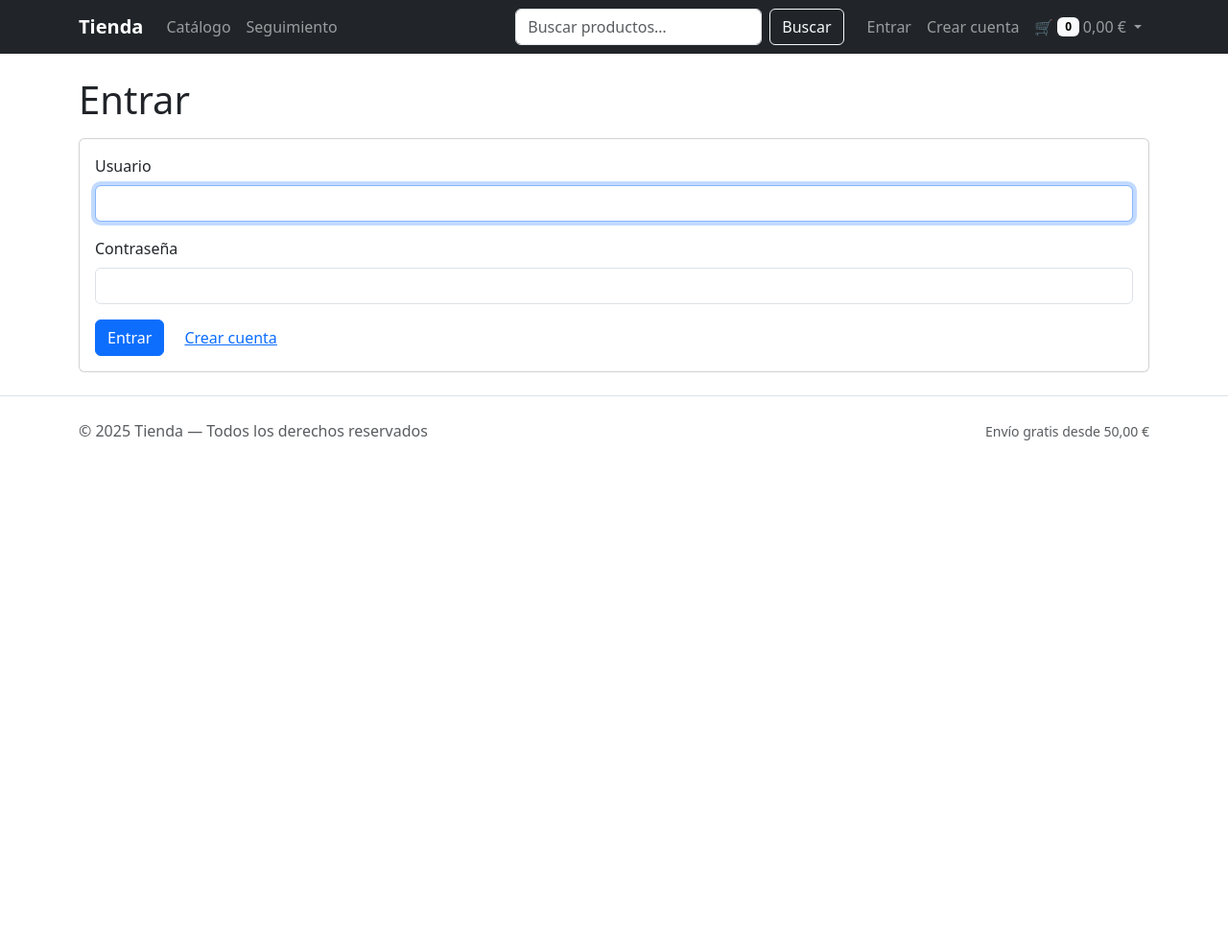
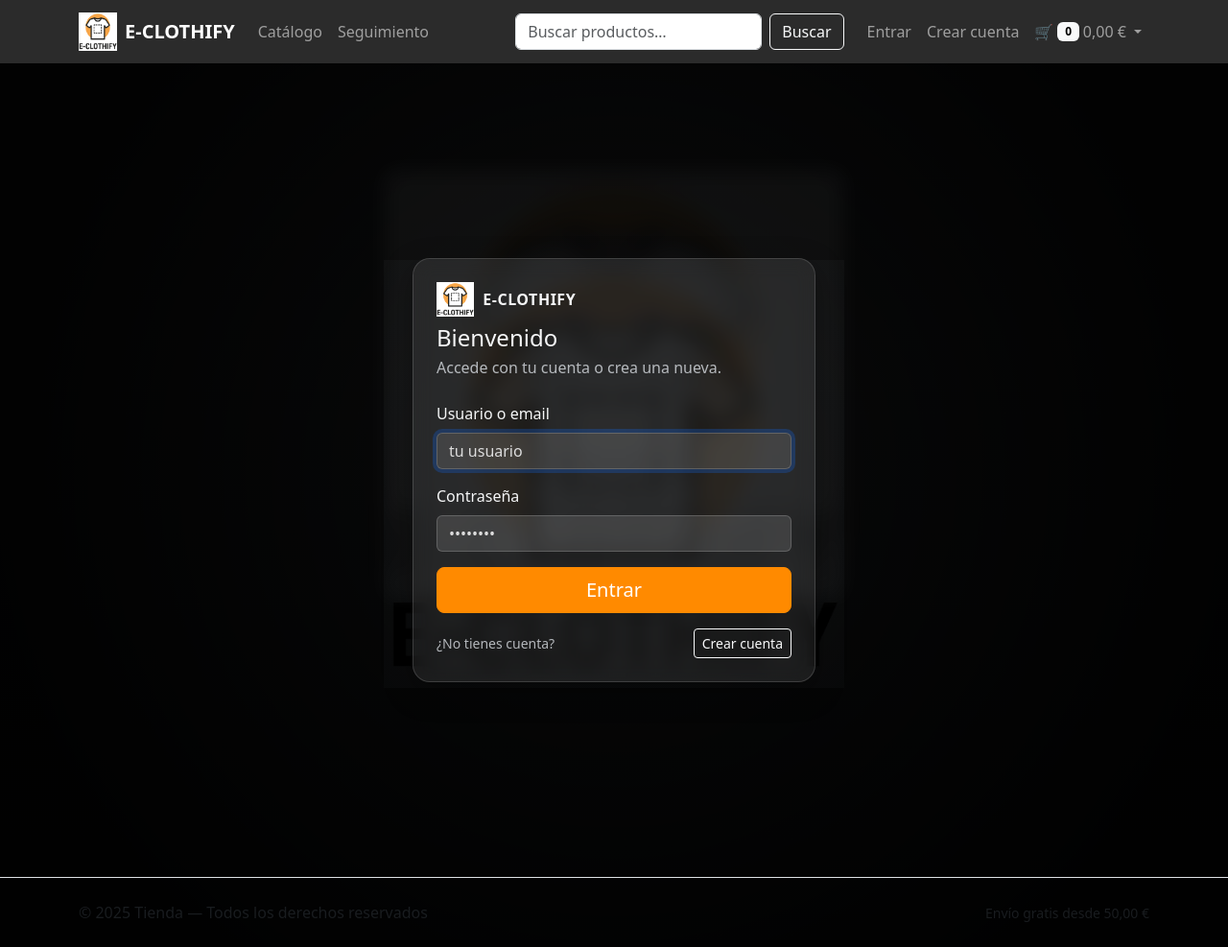
Before and after one commit to jesrammar/ecommerce-store, a Django app: page /cuenta/login/ in a window 1280 px wide. Shown: the whole page at 96% size. Before the commit the page ends 459 px from the top, so only its background shows below. Run offline with Django 4.2, Linux system fonts and the light colour scheme.

Commit message:
git commit -m "feat: new login and register implemented!"

```diff
--- a/templates/accounts/login.html
+++ b/templates/accounts/login.html
@@ -1,36 +1,133 @@
 {% extends "base.html" %}
+{% load static %}
 {% block title %}Entrar{% endblock %}
 
+{% block body_class %}auth-bg{% endblock %}
+
+{% block extra_head %}
+<style>
+  /* --- Fondo con logo difuso y degradado elegante --- */
+  .auth-bg{
+  min-height:100vh;
+  background:
+    radial-gradient(circle at center, rgba(0,0,0,.45), rgba(0,0,0,.9) 80%),
+    url("{% static 'img/E-Clothify.png' %}") center/480px no-repeat,
+    linear-gradient(180deg, #141516, #0b0c0d);
+  background-blend-mode: overlay;
+  position: relative;
+  overflow: hidden;
+}
+
+/* capa para difuminar aún más el logo */
+.auth-bg::before{
+  content:"";
+  position:fixed;
+  inset:0;
+  background:
+    url("{% static 'img/E-Clothify.png' %}") center/480px no-repeat;
+  opacity:.04;
+  filter: blur(12px);
+  pointer-events:none;
+}
+
+  /* Contenedor centrado */
+  .auth-wrap{
+    min-height:100vh;
+    display:flex;
+    align-items:center;
+    justify-content:center;
+    padding:24px;
+  }
+
+  /* Tarjeta estilo glass */
+  .glass-card{
+    width:100%;
+    max-width:420px;
+    backdrop-filter: blur(10px);
+    background: rgba(255,255,255,.08);
+    border: 1px solid rgba(255,255,255,.15);
+    border-radius: 18px;
+    box-shadow: 0 10px 30px rgba(0,0,0,.35);
+    color: #f5f6f7;
+  }
+
+  .glass-card .form-control{
+    background: rgba(255,255,255,.12);
+    border: 1px solid rgba(255,255,255,.18);
+    color:#fff;
+  }
+
+  .glass-card .form-control::placeholder{ color:#ddd; }
+  .brand-top{ display:flex; align-items:center; gap:.6rem; margin-bottom:.25rem; }
+  .brand-top img{ height:36px; width:auto; }
+  .brand-top span{ font-weight:700; letter-spacing:.5px; }
+  .muted{ color:#cfd3d8; opacity:.85; }
+  .btn-primary{ background:#ff8a00; border-color:#ff8a00; }
+  .btn-primary:hover{ filter:brightness(0.95); }
+  a.link-light{ color:#fff; opacity:.9; }
+  a.link-light:hover{ opacity:1; }
+</style>
+{% endblock %}
+
 {% block content %}
-<h1 class="mb-3">Entrar</h1>
-
-<form method="post" class="card card-body" novalidate>
+<div class="auth-wrap">
+  <form method="post" class="glass-card p-4" novalidate>
     {% csrf_token %}
-  <!-- importante: mantener la redirección -->
     <input type="hidden" name="next" value="{{ next }}">
 
-  {% if messages %}
+    <div class="brand-top mb-2">
+      <img src="{% static 'img/E-Clothify.png' %}" alt="E-Clothify">
+      <span>E-CLOTHIFY</span>
+    </div>
+
+    <h4 class="mb-1">Bienvenido</h4>
+    <p class="muted mb-4">Accede con tu cuenta o crea una nueva.</p>
+
     {% for m in messages %}
-      <div class="alert alert-{{ m.tags|default:'info' }} mb-3">{{ m }}</div>
+      <div class="alert alert-{{ m.tags|default:'info' }} py-2">{{ m }}</div>
     {% endfor %}
-  {% endif %}
 
     <div class="mb-3">
-    <label class="form-label" for="id_username">Usuario</label>
+      <label class="form-label" for="id_username">Usuario o email</label>
       <input id="id_username" type="text" name="username" class="form-control"
              required autocomplete="username" autofocus
-           value="{{ request.POST.username }}">
+             placeholder="tu usuario" value="{{ request.POST.username }}">
     </div>
 
-  <div class="mb-3">
+    <div class="mb-2">
       <label class="form-label" for="id_password">Contraseña</label>
       <input id="id_password" type="password" name="password" class="form-control"
-           required autocomplete="current-password">
+             required autocomplete="current-password" placeholder="••••••••">
     </div>
 
-  <div class="d-flex gap-2">
-    <button class="btn btn-primary">Entrar</button>
-    <a class="btn btn-link" href="{% url 'accounts:registro' %}">Crear cuenta</a>
+    <div class="d-grid mt-3">
+      <button class="btn btn-primary btn-lg">Entrar</button>
+    </div>
+
+    <div class="d-flex justify-content-between align-items-center mt-3">
+      <span class="muted small">¿No tienes cuenta?</span>
+      <a class="btn btn-outline-light btn-sm" href="{% url 'accounts:registro' %}">Crear cuenta</a>
     </div>
   </form>
+</div>
 {% endblock %}
+
+{% block extra_js %}
+<script>
+let targetX = 0, targetY = 0;
+let currentX = 0, currentY = 0;
+
+document.addEventListener('mousemove', e => {
+  targetX = (e.clientX / window.innerWidth - 0.5) * 15;
+  targetY = (e.clientY / window.innerHeight - 0.5) * 15;
+});
+
+function animate() {
+  currentX += (targetX - currentX) * 0.05;
+  currentY += (targetY - currentY) * 0.05;
+  document.body.style.backgroundPosition = `calc(50% + ${currentX}px) calc(50% + ${currentY}px)`;
+  requestAnimationFrame(animate);
+}
+animate();
+</script>
+{% endblock %}
--- a/templates/base.html
+++ b/templates/base.html
@@ -11,12 +11,19 @@
 
   {% block extra_head %}{% endblock %}
 </head>
-<body>
+<body class="{% block body_class %}{% endblock %}">
 
-<nav class="navbar navbar-expand-lg navbar-dark bg-dark">
+
+<nav class="navbar navbar-expand-lg navbar-dark" style="background-color: #2b2b2b;">
+
   <div class="container">
 
-    <a class="navbar-brand fw-semibold" href="{% url 'productos:catalogo' %}">Tienda</a>
+    <a class="navbar-brand d-flex align-items-center" href="{% url 'productos:catalogo' %}">
+    <img src="{% static 'img/E-Clothify.png' %}" alt="E-Clothify" width="40" height="40" class="me-2">
+
+    <span class="fw-semibold">E-CLOTHIFY</span>
+    </a>
+
 
     <button class="navbar-toggler" type="button" data-bs-toggle="collapse" data-bs-target="#mainNav" aria-controls="mainNav" aria-expanded="false" aria-label="Menú">
       <span class="navbar-toggler-icon"></span>
```
Also changed, not shown: templates/accounts/registro.html (+115 -7 lines), tienda_virtual/settings.py (+3 -4 lines), static/img/E-Clothify.png (added), static/img/placeholder.png (deleted). Lines whose indentation alone changed are shown as unchanged.
